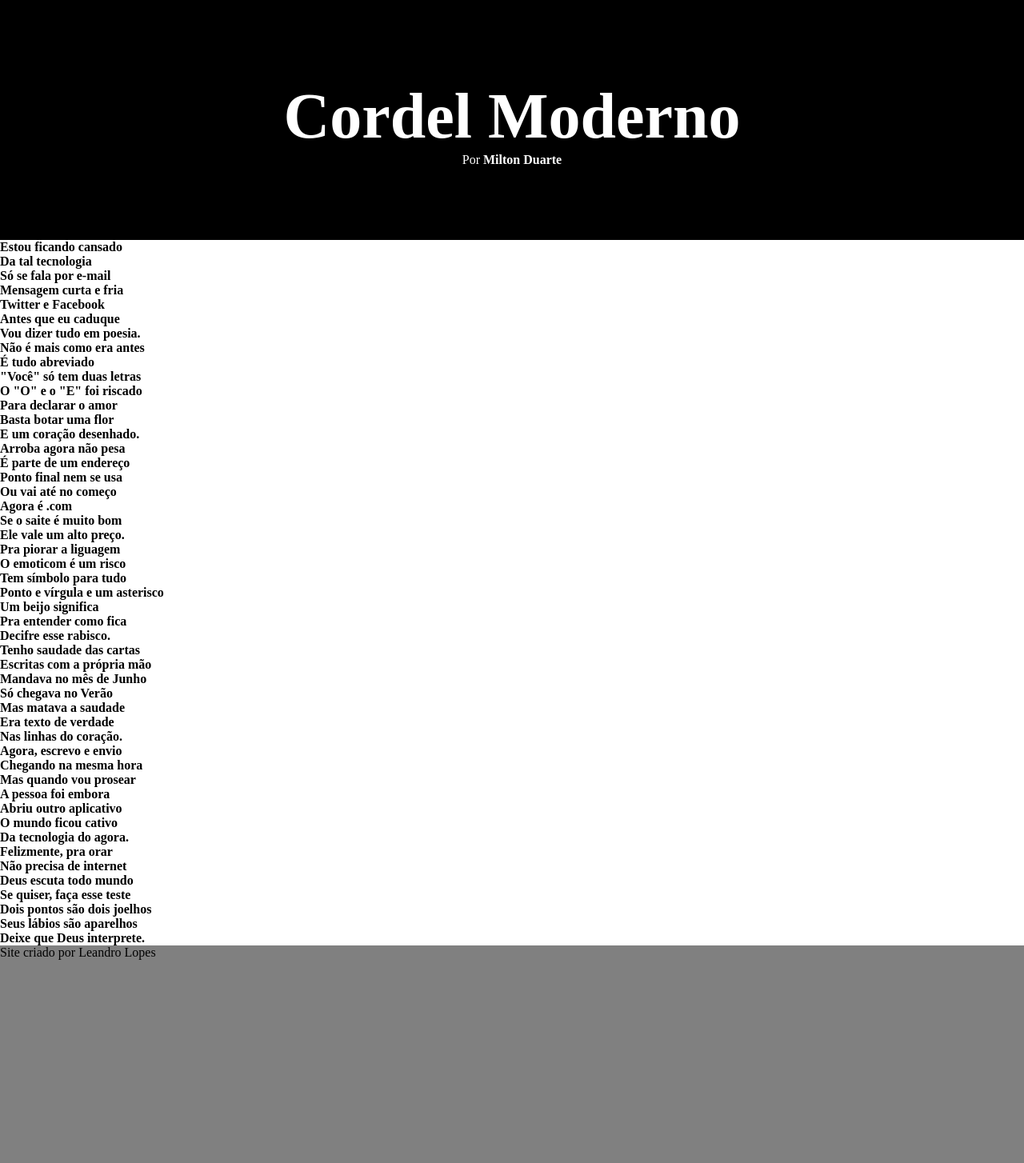
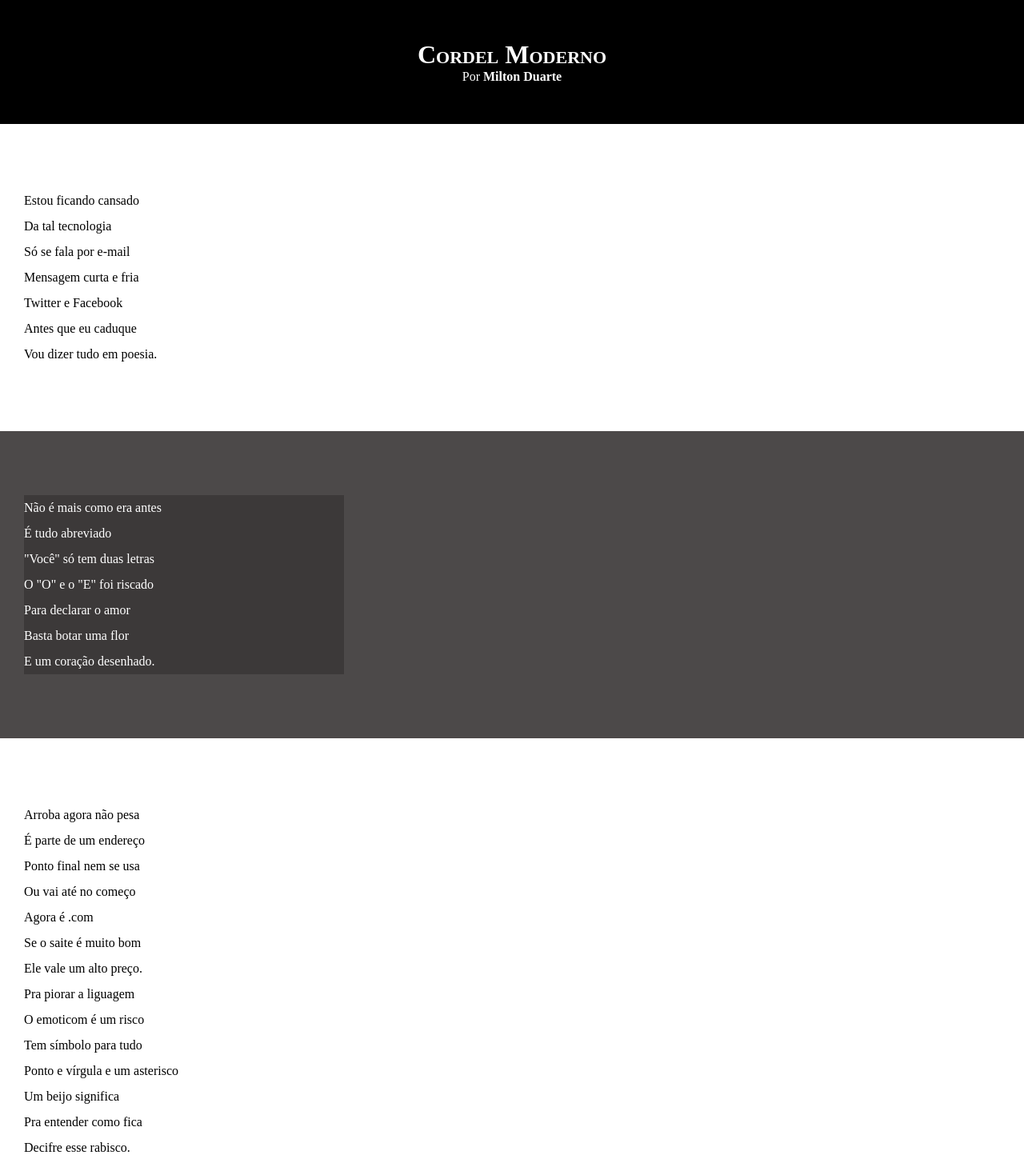
Before and after one commit to leandrolopes21/html-css, a plain HTML site: page desafios/modulo-02/d012/index.html in a window 1280 px wide. Shown: the top 1454 px of the page at 80% size. Before the commit the page ends 1200 px from the top, so only its background shows below. Drawn offline with Linux system fonts and the light colour scheme.

Commit message:
Atualizei meu projeto cordel

```diff
--- a/desafios/modulo-02/d012/estilo/estilo.css
+++ b/desafios/modulo-02/d012/estilo/estilo.css
@@ -5,33 +5,82 @@
     padding: 0px;
 }
 
-body {
+html, body {
 
-    background-color: gray;
+    min-height: 100vh;
+    background-color: darkgray;
+
 }
 
 header {
-    height: 200px;
+
     background-color: black;
     color: white;
     text-align: center;
-    padding-top: 100px;
+
 }
 
-h1 {
-    font-size: 5em;
+header > h1 {
+
+    padding-top: 50px;
+    font-variant: small-caps;
+
+ }
+
+header > p {
+
+    padding-bottom: 50px;
+
+}
+
+header a, footer a {
+
+    color: white;
+    text-decoration: none;
+    font-weight: bolder;
+
+}
+
+header a:hover, footer a:hover {
+
+    text-decoration: underline;
+
 }
 
 section {
+
+    padding-top: 10vh;
+    padding-bottom: 10vh;
+    line-height: 2em;
+    padding-left: 30px;
+
+ }
+
+section.normal {
+
     background-color: white;
-    font-weight: 800;
-}
+    color: black;
 
-a {
-    text-decoration: none;
+ }
+
+section.imagem {
+
+    background-color: rgb(76, 73, 73);
     color: white;
-}
 
-a:hover {
-    text-decoration: underline;
-}
+ }
+
+ section.imagem > p {
+
+    width: 400px;
+    background-color: rgba(0, 0, 0, 0.216);
+
+ }
+
+footer {
+
+    background-color: black;
+    color: white;
+    text-align: center;
+    padding: 10px;
+ }
--- a/desafios/modulo-02/d012/index.html
+++ b/desafios/modulo-02/d012/index.html
@@ -13,7 +13,8 @@
                 <p>Por <a href="https://www.recantodasletras.com.br/poesias/3186743" target="_blank"><strong>Milton Duarte</strong></a></p>
         </header>
 
-    <section>
+    <section class="normal">
+        <p>
             Estou ficando cansado <br>
             Da tal tecnologia <br>
             Só se fala por e-mail <br>
@@ -21,9 +22,11 @@
             Twitter e Facebook <br>
             Antes que eu caduque <br>
             Vou dizer tudo em poesia.
+        </p>
     </section>
 
-    <section>
+    <section class="imagem">
+        <p>
             Não é mais como era antes <br>
             É tudo abreviado <br>
             "Você" só tem duas letras <br>
@@ -31,9 +34,11 @@
             Para declarar o amor <br>
             Basta botar uma flor <br>
             E um coração desenhado.
+        </p>
     </section>
 
-    <section>
+    <section class="normal">
+        <p>
             Arroba agora não pesa <br>
             É parte de um endereço <br>
             Ponto final nem se usa <br>
@@ -48,9 +53,11 @@
             Um beijo significa <br>
             Pra entender como fica <br>
             Decifre esse rabisco.
+        </p>
     </section>
 
-    <section>
+    <section class="imagem">
+        <p>
             Tenho saudade das cartas <br>
             Escritas com a própria mão <br>
             Mandava no mês de Junho <br>
@@ -58,9 +65,11 @@
             Mas matava a saudade <br>
             Era texto de verdade <br>
             Nas linhas do coração.
+        </p>
     </section>
 
-    <section>
+    <section class="normal">
+        <p>
             Agora, escrevo e envio <br>
             Chegando na mesma hora <br>
             Mas quando vou prosear <br>
@@ -75,6 +84,7 @@
             Dois pontos são dois joelhos <br>
             Seus lábios são aparelhos <br>
             Deixe que Deus interprete.
+        </p>
     </section>
 
     <footer>
```
Lines whose indentation alone changed are shown as unchanged.
